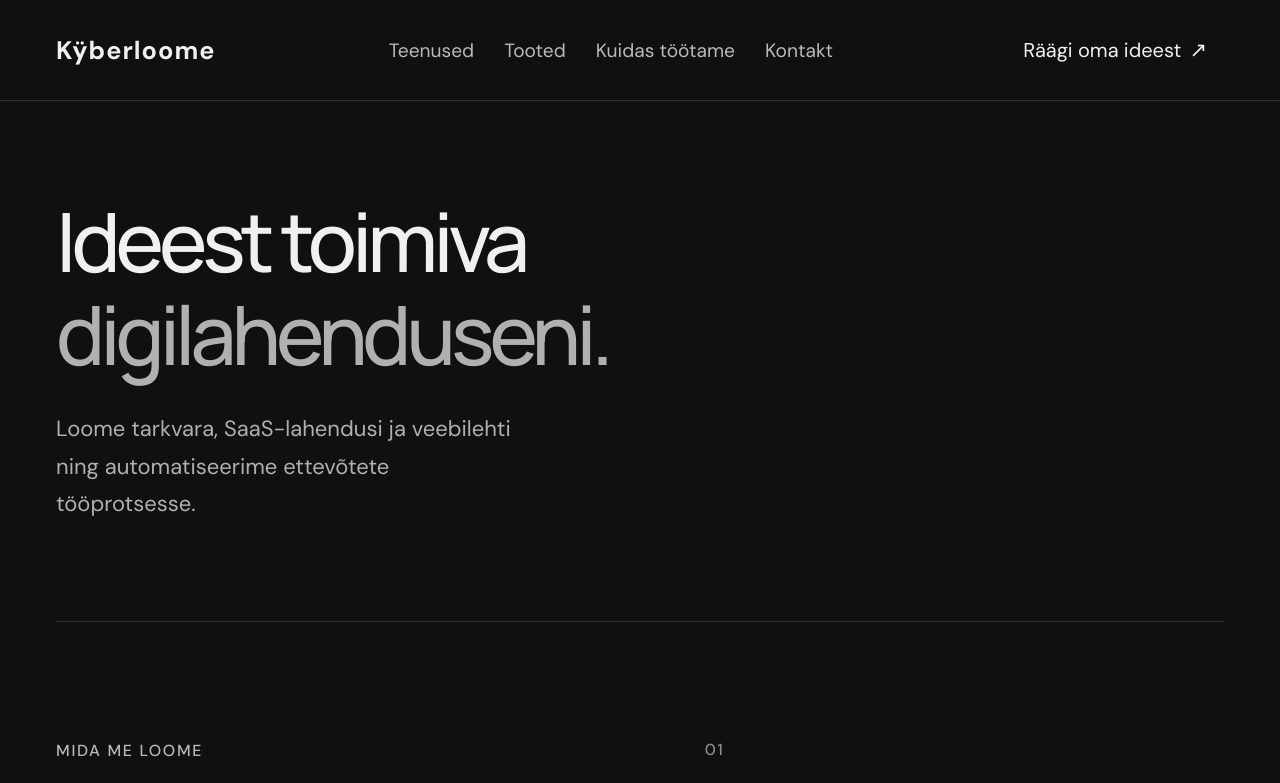
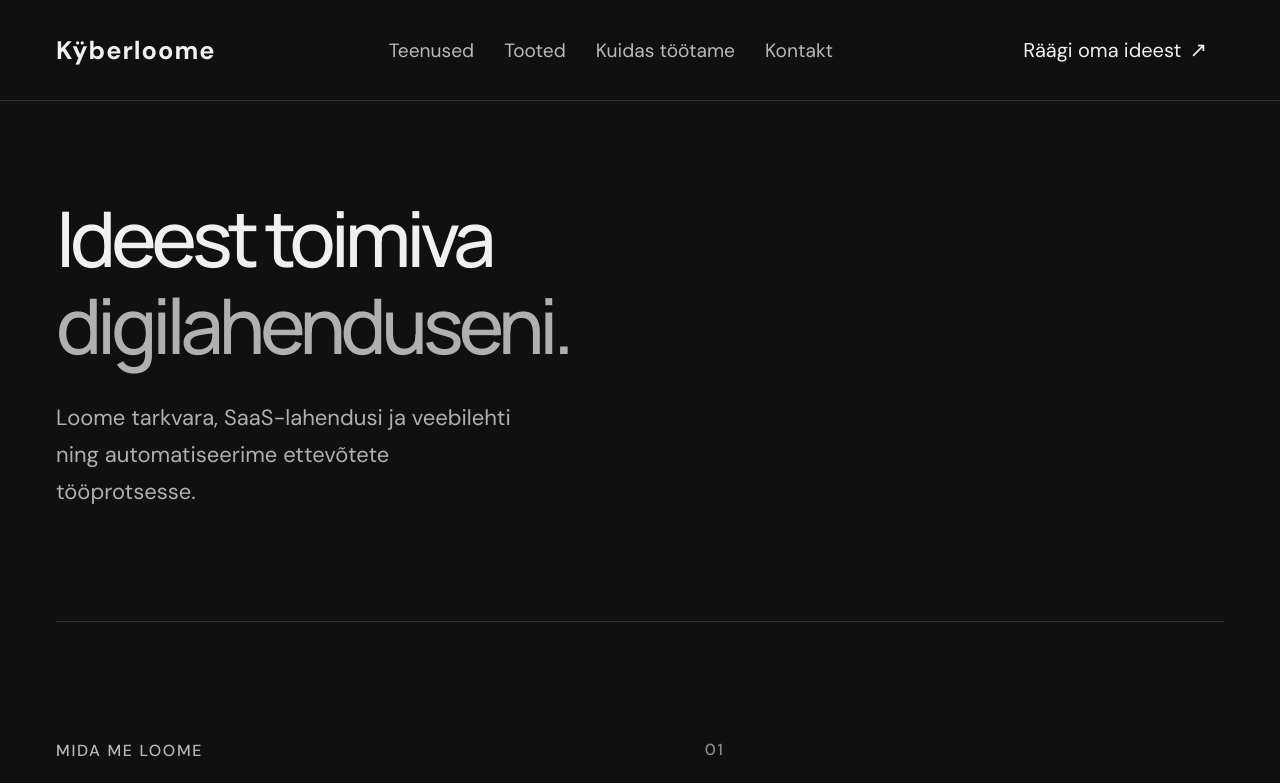
Before and after one commit to LauRRaud/Kyberloome, a Next.js app: page / in a window 1280 px wide. Shown: the top 783 px of the page. Built offline with nearby package versions, Linux system fonts and the light colour scheme.

Commit message:
Slightly reduce hero heading

```diff
--- a/app/globals.css
+++ b/app/globals.css
@@ -211,3 +211,7 @@ nav{font-size:clamp(16px,1.5vw,22px)}
 /* Keep the page scrollable while removing the browser scrollbar chrome. */
 html{scrollbar-width:none;-ms-overflow-style:none}
 html::-webkit-scrollbar{display:none;width:0;height:0}
+
+/* Ease the hero scale back slightly while keeping it the visual lead. */
+.hero h1{font-size:clamp(52px,6vw,86px)}
+@media (max-width:760px){.hero h1{font-size:clamp(37px,8.6vw,63px)}}
```
